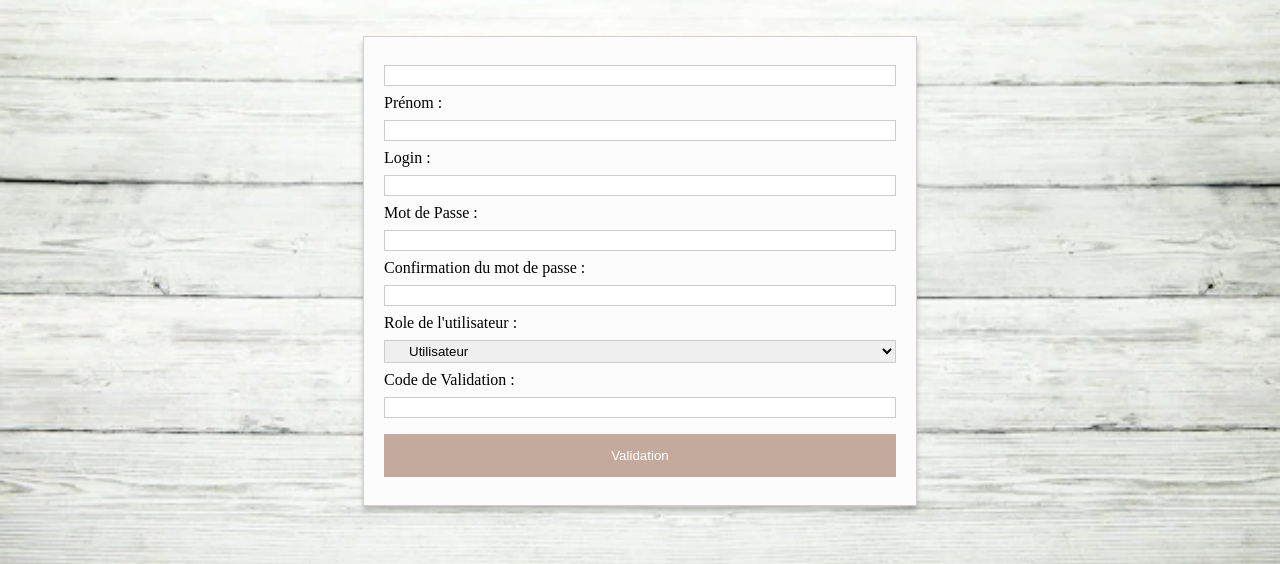
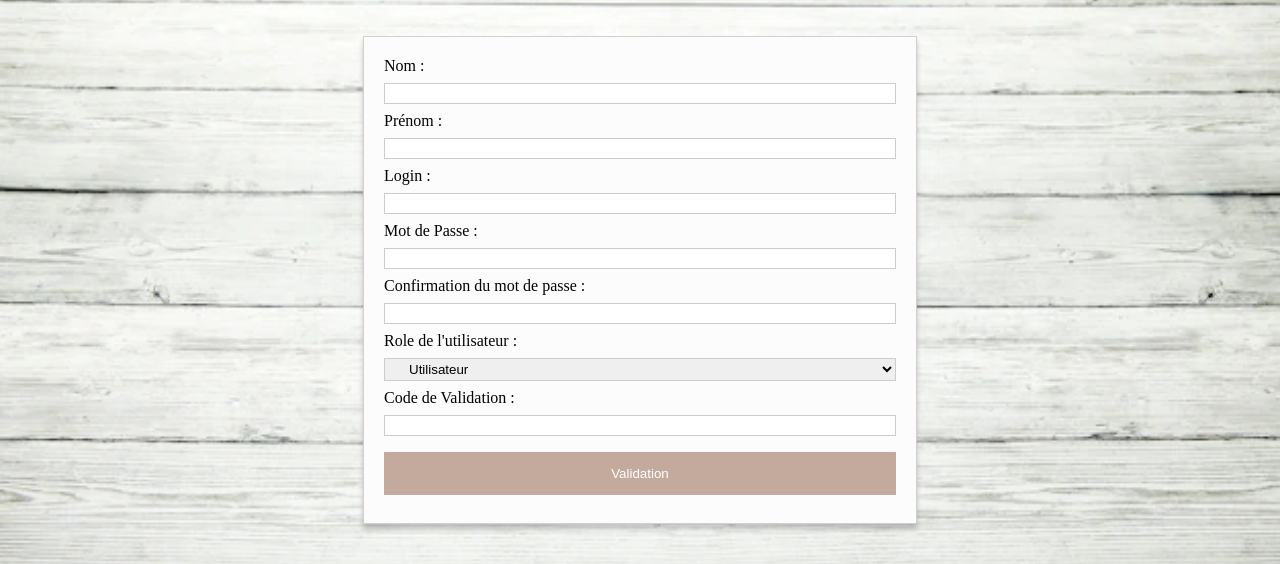
Before and after one commit to bulle-creator/Tableau-de-relever-compteur, a PHP site: page /registration.php in a window 1280 px wide. Shown: the part 80-644 px from the top of the page. Run offline with PHP 8.4, Linux system fonts and the light colour scheme.

Commit message:
Frist commit

```diff
--- a/config.php
+++ b/config.php
@@ -1,5 +1,6 @@
 <?php
     session_start();
     $conn = mysqli_connect("localhost","root","","upec-reference");
+
    //ALTER TABLE machine ADD id_machine INT NOT NULL AUTO_INCREMENT PRIMARY KEY FIRST;
 ?>
--- a/registration.php
+++ b/registration.php
@@ -32,15 +32,15 @@ if(isset($_POST["submit"])){
             }
 
         else{
-            $query = "INSERT INTO utilisateur VALUES('','$nom','$prenom','$login','$mot_de_passe','$role')";
+            $query = "INSERT INTO utilisateur VALUES('','$nom','$prenom','$login',PASSWORD('$mot_de_passe'),'$role')";
             mysqli_query($conn,$query);
+            $query_2 = "ALTER TABLE utilisateur MODIFY `mot_de_passe` VARCHAR(42); UPDATE mot_de_passe SET `mot_de_passe` = PASSWORD(`mot_de_passe`);";
+            mysqli_query($conn,$query_2);
             echo
                 "<script>alert('Création d'un nouvelle utilisateur réussi');</script>";
             }
-        }
-
+    }
 }
-
 ?>
 
 <!DOCTYPE html>
@@ -67,6 +67,7 @@ if(isset($_POST["submit"])){
 
         <form class="" action="" method="POST" autocomplete="off">
 
+                <label form="nom">Nom : </label>
                 <input type="text" name="nom" id="nom" require value=""><br>
 
                 <label form="prenom">Prénom : </label>
```
